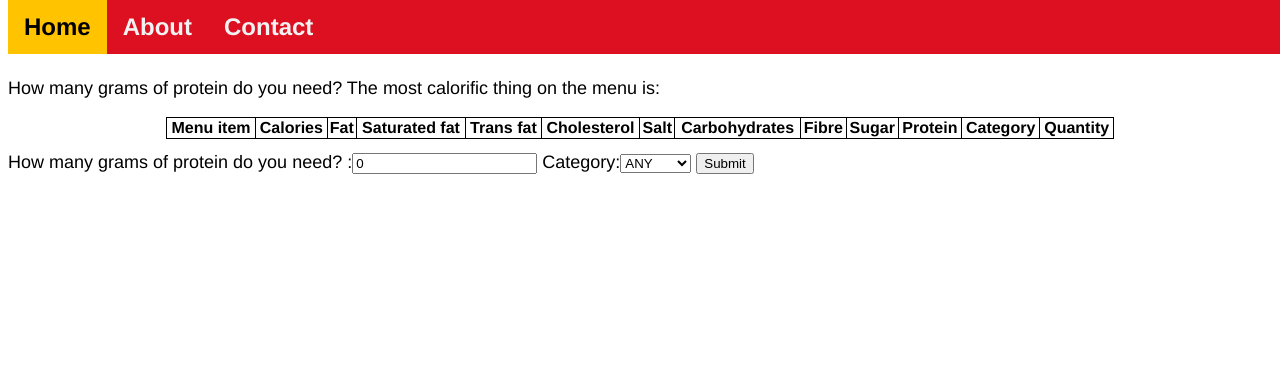
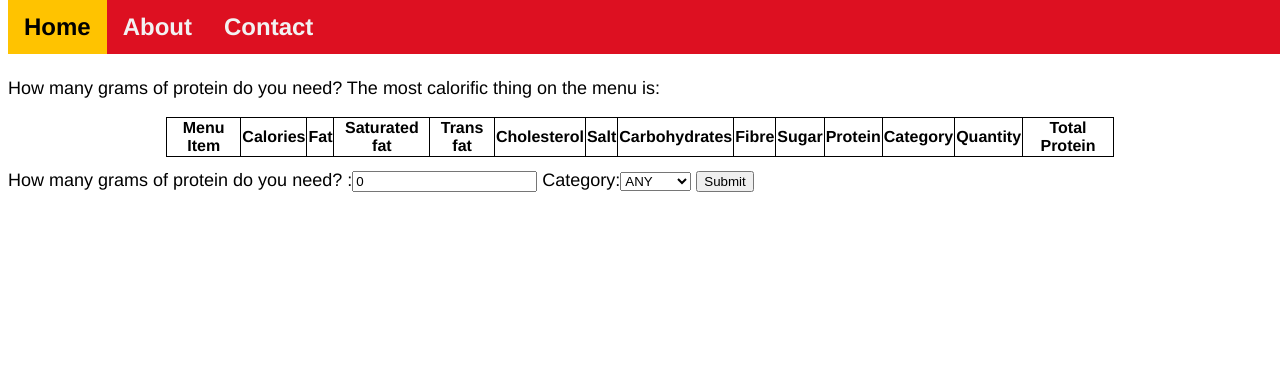
Before and after one commit to James-Brooke/Hit_Your_Maccies, a Django app: page /calculator/ in a window 1280 px wide. Shown: the top 382 px of the page. Run offline with Django 3.2, Linux system fonts and the light colour scheme; data comes from the database, SQL or seed files in the repository; lists and menus that the app fills with data are empty.

Commit message:
Return optimal nutrition in order

```diff
--- a/website/calculator/templates/calculator/index.html
+++ b/website/calculator/templates/calculator/index.html
@@ -9,7 +9,7 @@
 
     <table id="t01">
         <tr>
-            <th>Menu item</th>
+            <th>Menu Item</th>
             <th>Calories</th>
             <th>Fat</th>
             <th>Saturated fat</th>
@@ -22,6 +22,7 @@
             <th>Protein</th>
             <th>Category</th>
             <th>Quantity</th>
+            <th>Total Protein</th>
         </tr>
         {% for item in foods %}
         {% if item.quantity >= 1 %}
@@ -39,6 +40,7 @@
             <td>{{ item.pro }}</td>
             <td>{{ item.category }}</td>
             <td>{{ item.quantity }}</td>
+            <td>{{ item.total_protein }}</td>
         </tr>
         {% endif %}
         {% endfor %}
--- a/website/calculator/views.py
+++ b/website/calculator/views.py
@@ -29,8 +29,9 @@ def index(request):
         foods = list(foods) # force evaluation of queryset to allow extra attributes to be set
         for food in foods:
             food.quantity = process_food(food, protein) # calculate how many of this item to hit requirements
+            food.total_protein = food.pro * food.quantity
         foods[:] = [x for x in foods if (x.quantity * x.pro <= (protein+10))] # remove items with excessive macros
-
+        foods[:] = sorted(foods, key=lambda x: x.total_protein)
 
         form = CalcuFilter(request.POST)
 
```
